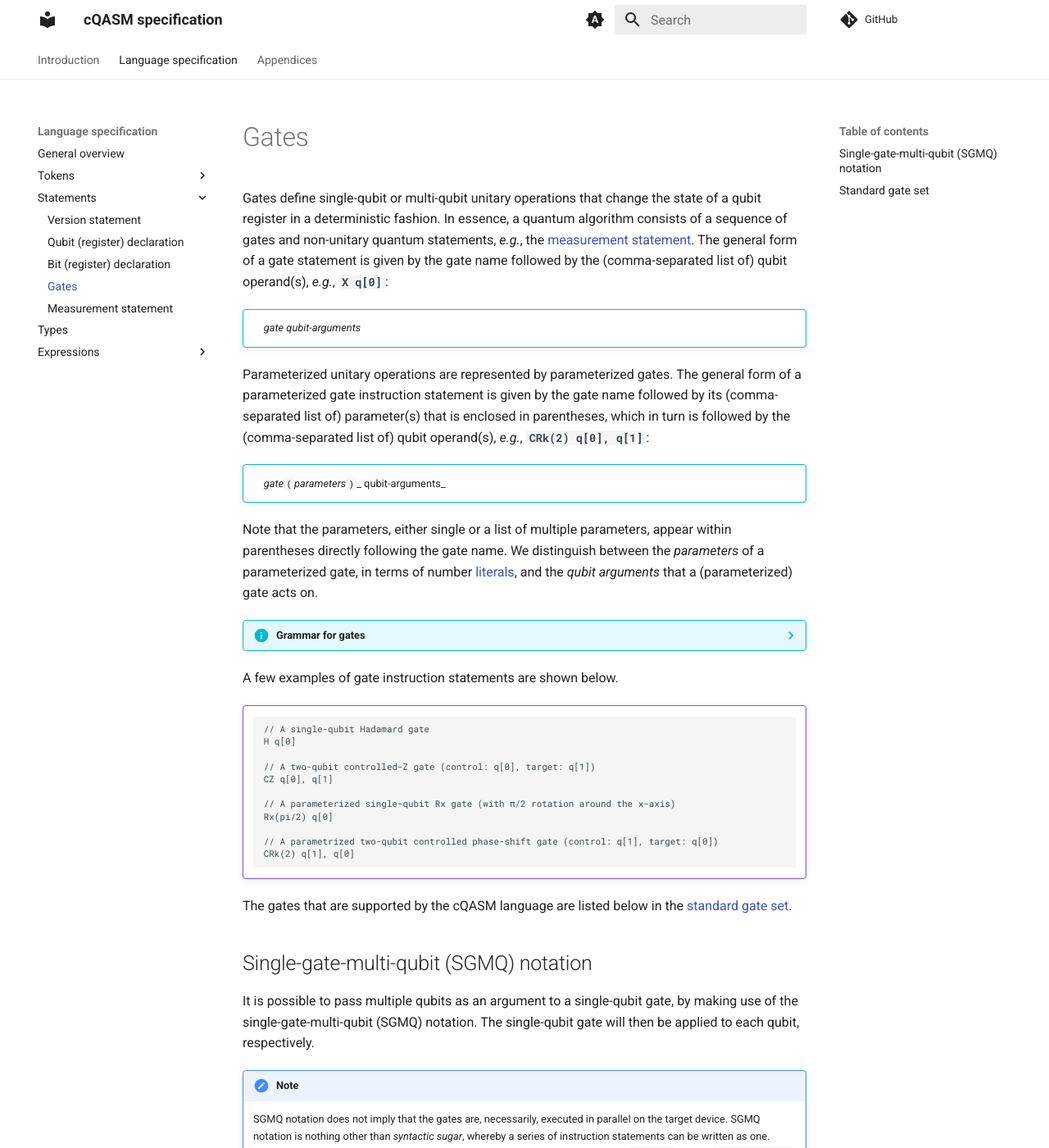
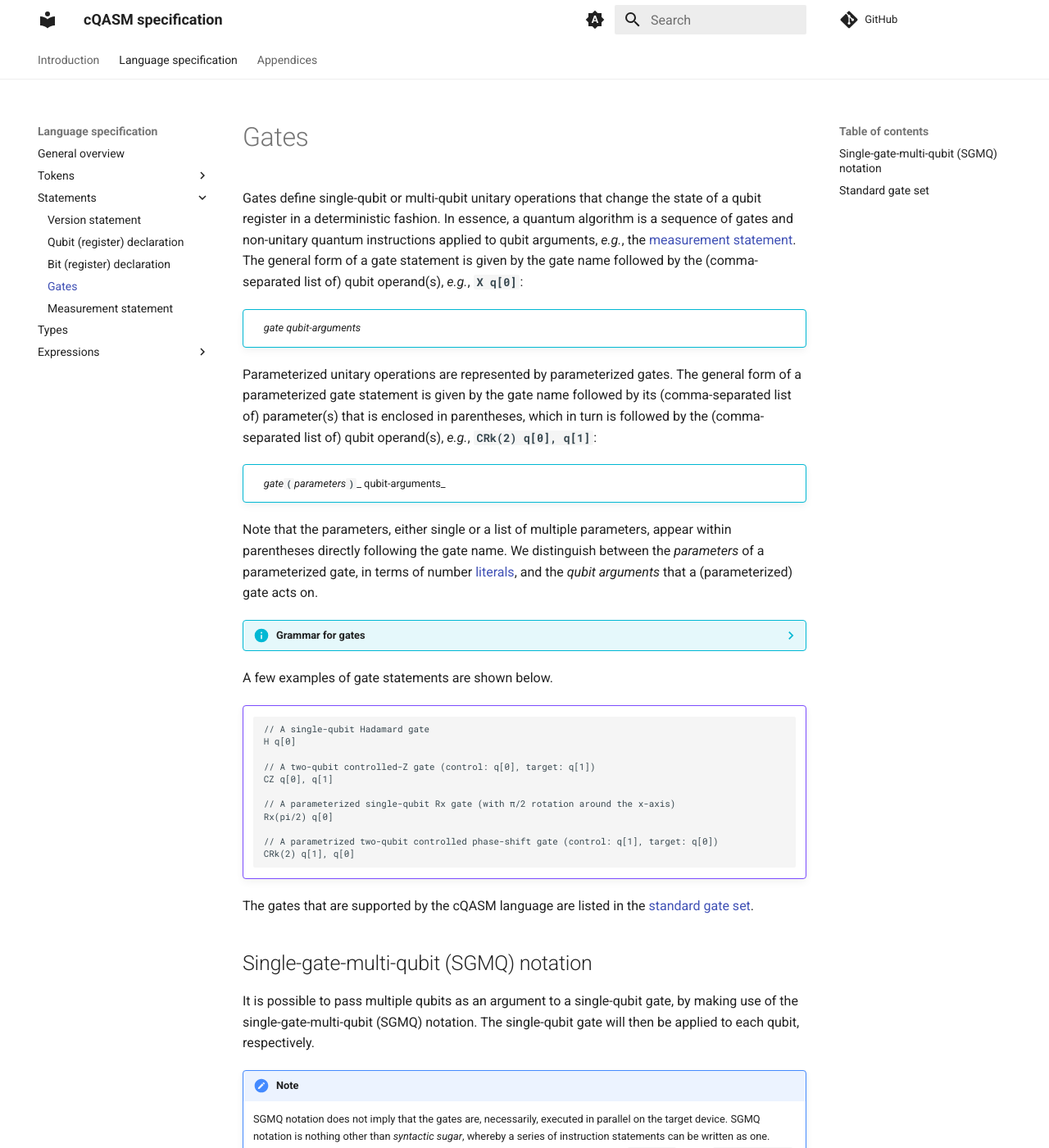
Before and after one commit to QuTech-Delft/cQASM-spec, an MkDocs documentation site: the page built from docs/language_specification/statements/gates.md, in a window 1280 px wide and 1400 px high. Shown: the whole window at 82% size. Built offline with MkDocs 1.6.1 and Material for MkDocs 9.7.7, drawn with Linux system fonts in a browser that asks for light colours; comment, search, counter and statistics services are not loaded; the version menu is left out; some of the changed text lies outside the part shown.

Commit message:
Remove references to 'instruction statements' and minor corrections.

````diff
--- a/docs/language_specification/statements/gates.md
+++ b/docs/language_specification/statements/gates.md
@@ -1,6 +1,7 @@
 Gates define single-qubit or multi-qubit unitary operations
 that change the state of a qubit register in a deterministic fashion.
-In essence, a quantum algorithm consists of a sequence of gates and non-unitary quantum statements,
+In essence, a quantum algorithm is a sequence of gates
+and non-unitary quantum instructions applied to qubit arguments,
 _e.g._, the [measurement statement](measurement_statement.md).
 The general form of a gate statement is given by the gate name
 followed by the (comma-separated list of) qubit operand(s), _e.g._, **`X q[0]`**:
@@ -10,7 +11,7 @@
     &emsp;_gate qubit-arguments_
 
 Parameterized unitary operations are represented by parameterized gates.
-The general form of a parameterized gate instruction statement is given by the gate name
+The general form of a parameterized gate statement is given by the gate name
 followed by its (comma-separated list of) parameter(s) that is enclosed in parentheses,
 which in turn is followed by the (comma-separated list of) qubit operand(s), _e.g._, **`CRk(2) q[0], q[1]`**:
 
@@ -20,7 +21,8 @@
 
 Note that the parameters, either single or a list of multiple parameters,
 appear within parentheses directly following the gate name.
-We distinguish between the _parameters_ of a parameterized gate, in terms of number [literals](../tokens/literals.md),
+We distinguish between the _parameters_ of a parameterized gate,
+in terms of number [literals](../tokens/literals.md),
 and the _qubit arguments_ that a (parameterized) gate acts on.
 
 ??? info "Grammar for gates"
@@ -56,7 +58,7 @@
     _qubit-index_:
     &emsp; _index_
 
-A few examples of gate instruction statements are shown below.
+A few examples of gate statements are shown below.
 
 !!! example ""
 
@@ -75,7 +77,7 @@
     ```
 
 The gates that are supported by the cQASM language
-are listed below in the [standard gate set](gates.md#standard-gate-set).
+are listed in the [standard gate set](gates.md#standard-gate-set).
 
 ## Single-gate-multi-qubit (SGMQ) notation
 
@@ -140,7 +142,7 @@
 
 ## Standard gate set
 
-| Name | Description                              | Example of use          |
+| Name | Description                              | Example statement       |
 |------|------------------------------------------|-------------------------|
 | I    | Identity gate                            | **`I q[0]`**            |
 | H    | Hadamard gate                            | **`H q[0]`**            |
````
Also changed, not shown: docs/language_specification/general_overview.md (+7 -5 lines), docs/language_specification/statements/measurement_statement.md (+6 -3 lines), docs/language_specification/tokens/identifiers.md (+2 -1 lines).
